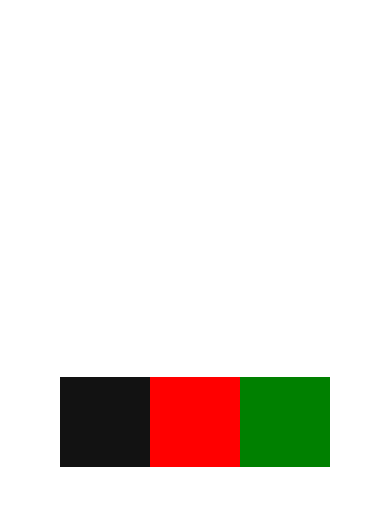
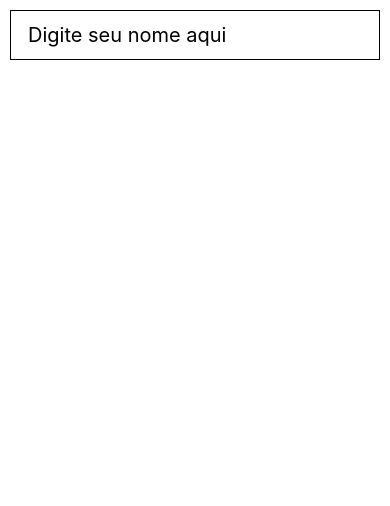
Before and after one commit to FabioGomesLima/React-expo, a React Native app: screen / in a window 390 px wide. Shown: the top 506 px of the page. Built offline with nearby package versions, Linux system fonts and the light colour scheme.

Commit message:
Recebendo dados

```diff
--- a/App.js
+++ b/App.js
@@ -1,21 +1,63 @@
-import React from "react";
-import { View, Text,  } from "react-native";
+import React,{useState} from "react";
+import { View, Text, TextInput, StyleSheet } from "react-native";
+
+//Recebendo dados //#F048
 
 function App(){
+    const [nome,setNome] = useState('');
+
+
+    function pegaNome(texto){
+        //alert(texto);
+        if(texto.length > 0){
+            setNome('Bem vindo'+texto);
+
+        }else{
+
+            setNome('');
+
+        }
+
+
+    }
+
+
+
     return(
-        <View style={{flex:1,
-        flexDirection:'row' ,
-        alignItems:'center',
-        justifyContent:'center',
+<View style={styles.container}>
+    <TextInput style={styles.input}
 
-         }}>
+    placeholder="Digite seu nome aqui"
+    onChangeText={(text)=> pegaNome(text)}
 
-            <View style={{height:90, width:90, backgroundColor:'#121212'}}></View>
-            <View style={{height:90, width:90, backgroundColor:'red'}}></View>
-            <View style={{height:90, width:90, backgroundColor:'green'}}></View>
 
-        </View>
+    />
+    <Text style={styles.texto}>{nome}</Text>
+
+
+
+ </View>
     );
 }
 
+const styles = StyleSheet.create({
+   container:{
+      flex:1
+   },
+   input:{
+    height:50,
+    borderWidth:1,
+    margin:10, // tratar dos espaçamentos dos lados
+    padding:17, // tratar da parte interna do campo
+    fontSize: 20,
+
+
+   },
+   texto:{
+    textAlign:'center',
+    fontSize:25,
+
+   }
+});
+
 export default App;
```
